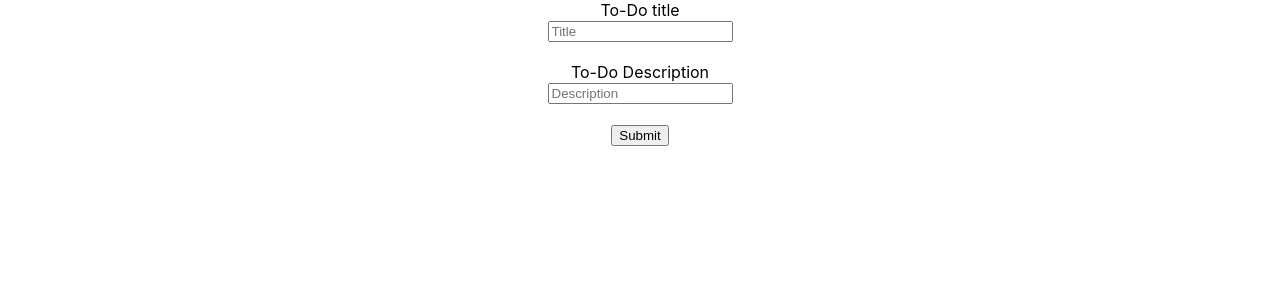
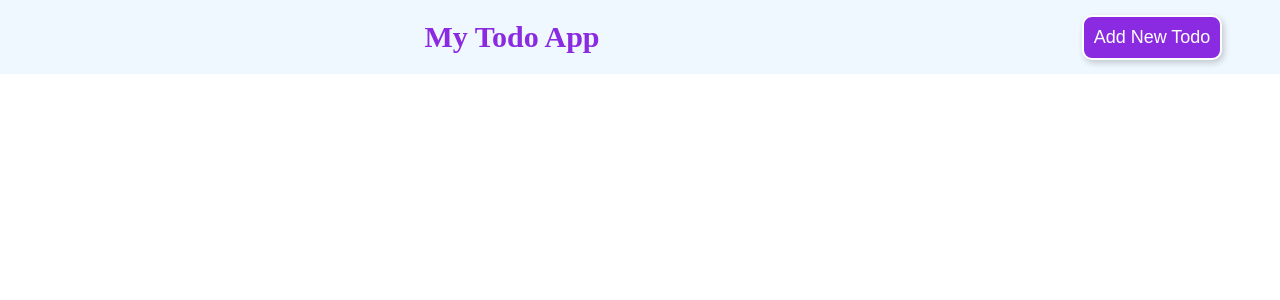
Before and after one commit to swapnilshah5889/todo-app-react-express, a React (Create React App) app in the folder frontend-react/: page / in a window 1280 px wide. Shown: the top 300 px of the page. Built offline with nearby package versions, Linux system fonts and the light colour scheme.

Commit message:
Added title bar with modal popup on add todo button

```diff
--- a/frontend-react/src/App.css
+++ b/frontend-react/src/App.css
@@ -36,3 +36,36 @@
     transform: rotate(360deg);
   }
 }
+
+.app-title-container {
+  display: flex;
+  background-color: aliceblue;
+}
+
+.h1-title {
+  flex: 8;
+  font-family: cursive;
+  color: blueviolet;
+  font-size: 30px;
+}
+
+.app-title-button-ctn {
+  flex: 2;
+  display: grid;
+  place-items: center;
+}
+
+.app-title-button {
+  font-size: large;
+  color: white;
+  border: 2px solid;
+  border-radius: 10px;
+  padding: 10px;
+  box-shadow: 2px 3px 6px rgba(0, 0, 0, 0.2);
+  background-color: blueviolet;
+  transition: box-shadow 0.2s ease;
+}
+
+.app-title-button:hover {
+  box-shadow: 2px 1px 3px rgba(0, 0, 0, 0.2);
+}
--- a/frontend-react/src/App.js
+++ b/frontend-react/src/App.js
@@ -1,7 +1,15 @@
 import logo from './logo.svg';
 import './App.css';
+import Form from './components/input-form/form/form.component';
+import { useState } from 'react';
 
 function App() {
+
+  const [isAddTodoOpen, setAddTodoOpen] = useState(false);
+
+  function toggleAddTodoForm() {
+    setAddTodoOpen(!isAddTodoOpen);
+  }
 
   async function getAllTodosAPI() {
     try {
@@ -15,18 +23,25 @@ function App() {
 
   return (
     <div className="App">
-      {/* Title */}
-      <label for="todoTitle">To-Do title</label><br></br>
-      <input type="text" id="todoTitle" placeholder="Title"></input>
-      <br /><br />
 
-      {/* Description */}
-      <label for="todoDesc">To-Do Description</label><br/>
-      <input type="text" id="todoDesc" placeholder="Description" />
-      <br /><br />
+      {/* Add new todo modal form  */}
+      {
+        isAddTodoOpen &&
+        <Form
+          isOpen={isAddTodoOpen}
+          onClose={toggleAddTodoForm}
+        />
+      }
 
-      {/* Submit */}
-      <input type="submit" value="Submit" onClick={getAllTodosAPI} />
+      {/* Add New Todo */}
+
+      <div className='app-title-container'>
+        <h1 className='h1-title'>My Todo App</h1>
+        <div className='app-title-button-ctn'>
+          <button className='app-title-button' onClick={toggleAddTodoForm}>Add New Todo</button>
+        </div>
+      </div>
+
       <br/><br/>
 
     </div>
--- /dev/null
+++ b/frontend-react/src/components/input-form/form/form.component.jsx
@@ -0,0 +1,28 @@
+import './form.styles.css';
+
+function Form(props){
+    return(
+        <div className={`modal ${props.isOpen ? 'open' : ''}`}>
+            <div className="modal-content">
+
+                {/* Title */}
+                <label id='modal-content' for="todoTitle">To-Do title</label><br></br>
+                <input type="text" id="todoTitle" placeholder="Title"></input>
+                <br /><br />
+
+                {/* Description */}
+                <label id='modal-content' for="todoDesc">To-Do Description</label><br/>
+                <input type="text" id="todoDesc" placeholder="Description" />
+                <br /><br />
+
+                <div className='button-container'>
+                    <button className='modal-content-button cancel' onClick={props.onClose}>Close</button>
+                    <button className='modal-content-button save' onClick={props.onClose}>Add Todo</button>
+                </div>
+            </div>
+        </div>
+
+    );
+}
+
+export default Form;
--- /dev/null
+++ b/frontend-react/src/components/input-form/form/form.styles.css
@@ -0,0 +1,58 @@
+.modal {
+  position: fixed;
+  top: 0;
+  left: 0;
+  right: 0;
+  bottom: 0;
+  background-color: rgba(0, 0, 0, 0.5);
+  display: flex;
+  justify-content: center;
+  align-items: center;
+  z-index: 9999;
+  opacity: 0;
+  visibility: hidden;
+  transition: opacity 0.3s ease, visibility 0.3s ease;
+}
+
+.modal.open {
+  opacity: 1;
+  visibility: visible;
+}
+
+.modal-content {
+  background-color: #fff;
+  padding: 20px;
+  border-radius: 5px;
+}
+
+.modal-content h2 {
+  margin-top: 0;
+}
+
+.modal-content p {
+  margin-bottom: 10px;
+}
+
+.modal-content-button {
+  margin: 3px;
+  padding: 3px;
+  padding-left: 15px;
+  padding-right: 15px;
+  border-radius: 5px;
+  border: 2px #555 solid;
+}
+
+.button-container {
+    display: flex;
+    justify-content: center;
+}
+
+.cancel {
+    color: white;
+    background-color: red;
+}
+
+.save {
+    color: white;
+    background-color: green;
+}
```
